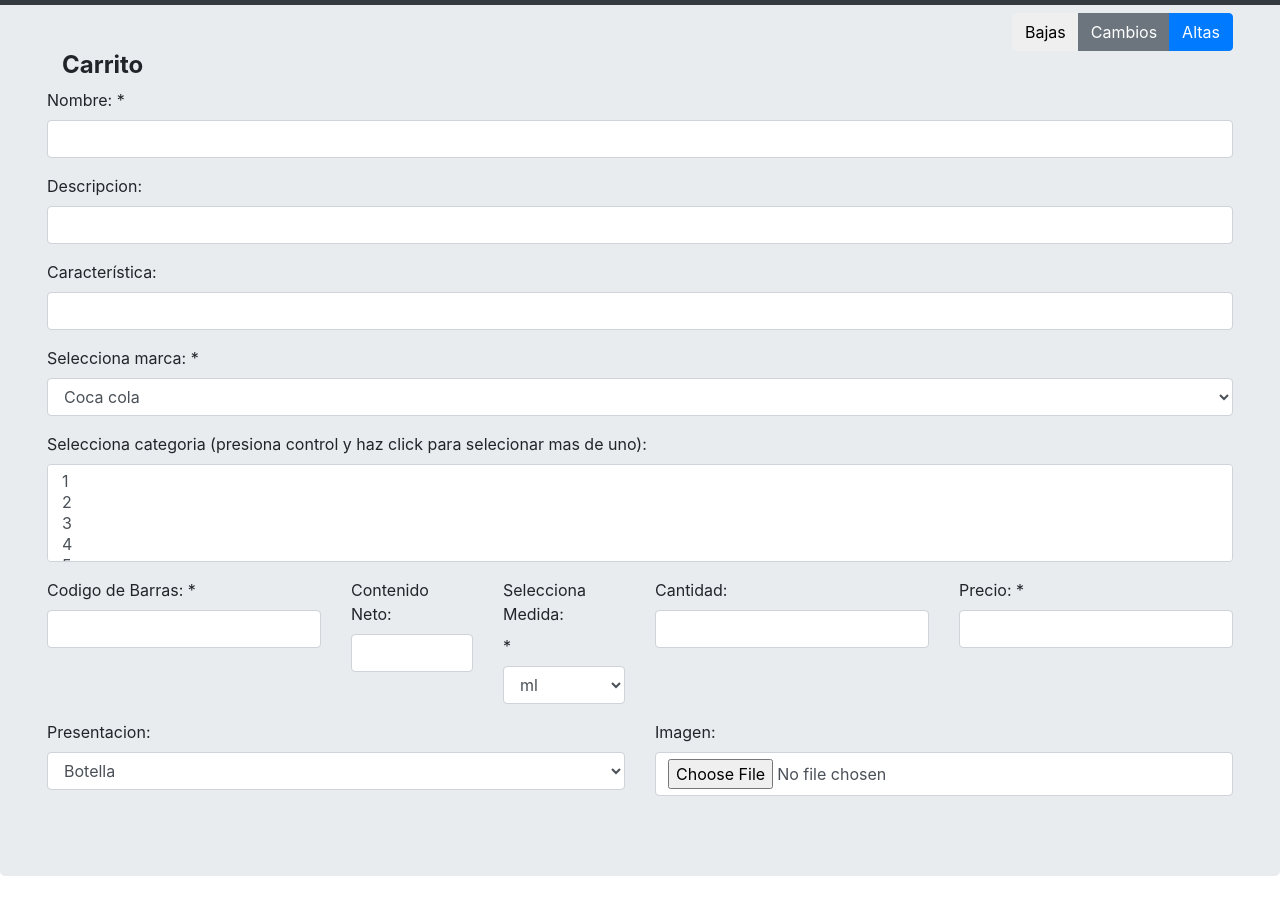
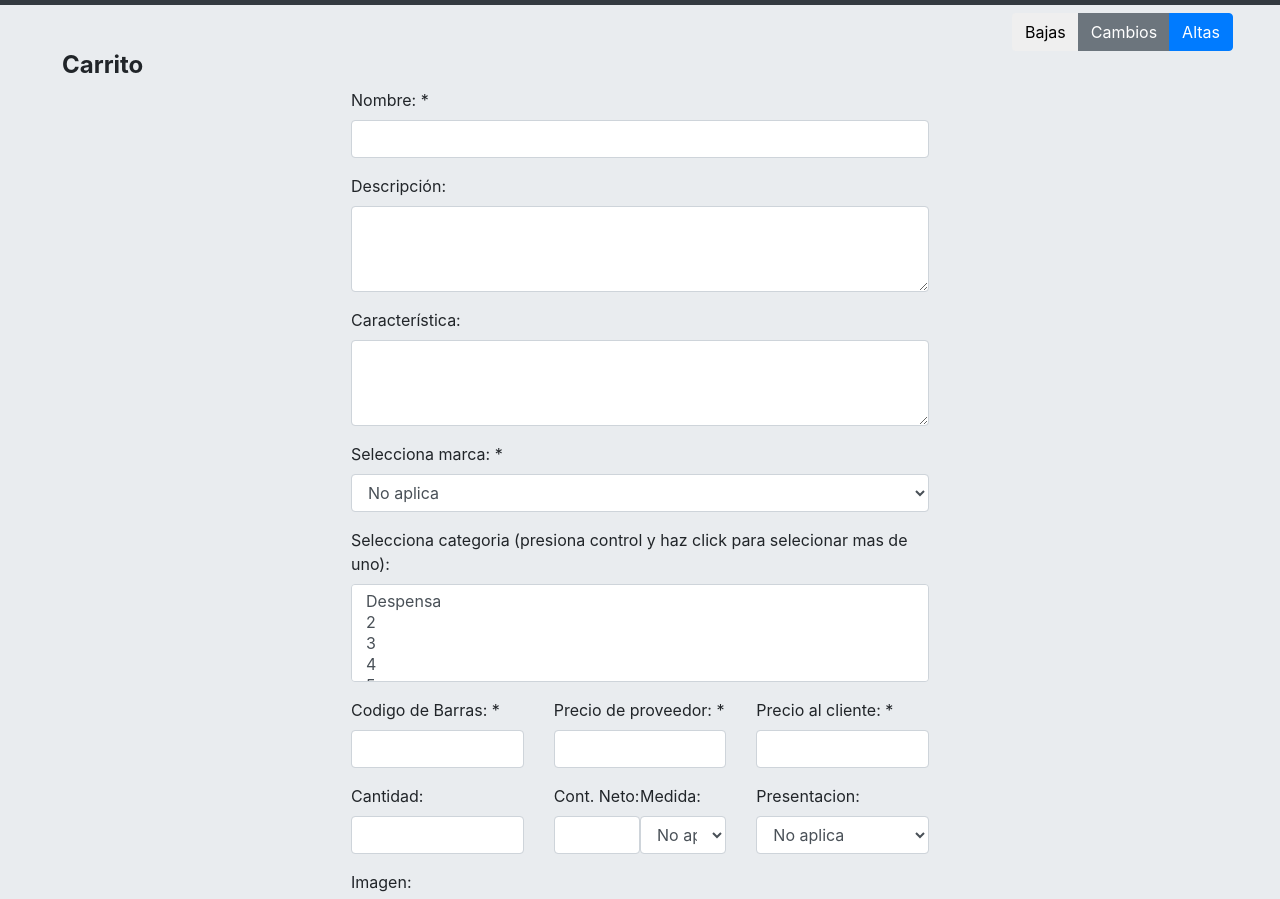
Before and after one commit to Bruceman2003/amazon, a plain HTML site: page index.html in a window 1280 px wide. Shown: the part 51-950 px from the top of the page. Drawn offline with Linux system fonts and the light colour scheme.

Commit message:
cambios de todo

```diff
--- a/index.html
+++ b/index.html
@@ -173,7 +173,8 @@
                 </div>
                 <!-- -######################################################################Altas -->
                 <div id="register">
-
+                    <div class="row">
+                        <div class="offset-sm-3 col-sm-6">
                             <div class="form-group">
                                 <label for="product_name">Nombre:</label>
                                 <label>*</label>
@@ -181,126 +182,114 @@
                             </div>
 
                             <div class="form-group">
-                        <label for="description">Descripcion:</label>
-                        <input type="text" class="form-control" id="description">
+                                <label for="description">Descripción:</label>
+                                <textarea class="form-control" rows="3" id="description"></textarea>
                             </div>
 
                             <div class="form-group">
                                 <label for="characteristics">Característica:</label>
-                        <input type="text" class="form-control" id="characteristics">
+                                <textarea class="form-control" rows="3" id="characteristics"></textarea>
                             </div>
 
                             <div class="form-group">
                                 <label for="brand_name">Selecciona marca:</label>
                                 <label>*</label>
                                 <select class="form-control" id="brand_name">
-                            <option>Coca cola</option>
-                            <option>Pepsi</option>
-                            <option>Santa Clara</option>
-                            <option>Ariel</option>
+                                    <option value="0">No aplica</option>
+                                    <option value="1">Coca cola</option>
+                                    <option value="2">Pepsi</option>
+                                    <option value="3">Santa Clara</option>
+                                    <option value="4">Ariel</option>
                                 </select>
                             </div>
 
                             <div class="form-group">
                                 <label for="category_name">Selecciona categoria (presiona control y haz click para selecionar mas de uno):</label>
                                 <select multiple class="form-control" id="category_name">
-                            <option>1</option>
-                            <option>2</option>
-                            <option>3</option>
-                            <option>4</option>
-                            <option>5</option>
+                                    <option value="0">Despensa</option>
+                                    <option value="1">2</option>
+                                    <option value="2">3</option>
+                                    <option value="3">4</option>
+                                    <option value="4">5</option>
                                 </select>
+                            </div>
+                        </div>
                     </div>
 
                     <div class="row">
-
+                        <div class="offset-3 col-sm-6">
+                            <div class="row">
                                 <div class="col form-group">
                                     <label for="bar_code">Codigo de Barras:</label>
                                     <label>*</label>
                                     <input type="number" class="form-control" id="bar_code">
                                 </div>
 
-                        <div class="col">
-                            <div class="row">
-
                                 <div class="col form-group">
-                                    <label for="net_content">Contenido Neto:</label>
-                                    <input type="number" class="form-control" id="net_content">
+                                    <label for="provider_price">Precio de proveedor:</label>
+                                    <label>*</label>
+                                    <input type="number" class="form-control" id="provider_price">
                                 </div>
 
                                 <div class="col form-group">
-                                    <label for="measurement">Selecciona Medida:</label>
+                                    <label for="client_price">Precio al cliente:</label>
                                     <label>*</label>
+                                    <input type="number" class="form-control" id="client_price">
+                                </div>
+                            </div>
+                        </div>
+                    </div>
+
+                    <div class="row">
+                        <div class="offset-3 col-sm-6">
+                            <div class="row">
+                                <div class="col form-group">
+                                    <label for="quantity">Cantidad:</label>
+                                    <input type="number" class="form-control" id="quantity">
+                                </div>
+                                <div class="col">
+                                    <div class="row">
+                                        <div class="col form-group" style="padding-right: 0;">
+                                            <label for="net_content">Cont. Neto:</label>
+                                            <input type="number" class="form-control" id="net_content">
+                                        </div>
+                                        <div class="col form-group" style="padding-left: 0;">
+                                            <label for="measurement">Medida:</label>
                                             <select class="form-control" id="measurement">
-                                        <option>ml</option>
-                                        <option>kg</option>
-                                        <option>litros</option>
-                                        <option>oz</option>
+                                                <option value="0">No aplica</option>
+                                                <option value="1">ml</option>
+                                                <option value="2">kg</option>
+                                                <option value="3">litros</option>
+                                                <option value="4">oz</option>
                                             </select>
                                         </div>
 
                                     </div>
                                 </div>
-
-                        <div class="col form-group">
-                            <label for="quantity">Cantidad:</label>
-                            <input type="number" class="form-control" id="quantity">
-                        </div>
-
-                        <div class="col form-group">
-                            <label for="price">Precio:</label>
-                            <label>*</label>
-                            <input type="number" class="form-control" id="price">
-                        </div>
-
-                    </div>
-                    <div class="row">
                                 <div class="col form-group">
                                     <label for="presentation">Presentacion:</label>
                                     <select class="form-control" id="presentation">
-                                <option>Botella</option>
-                                <option>Botella retornable</option>
-                                <option>Lata</option>
-                                <option>Caja</option>
-                                <option>Sobre</option>
-                                <option>Paquete</option>
-                                <option>Bolsa</option>
+                                        <option value="0">No aplica</option>
+                                        <option value="1">Botella de plastico</option>
+                                        <option value="2">Botella de vidrio</option>
+                                        <option value="3">Botella retornable</option>
+                                        <option value="4">Lata</option>
+                                        <option value="5">Caja</option>
+                                        <option value="6">Sobre</option>
+                                        <option value="7">Paquete</option>
+                                        <option value="8">Bolsa</option>
+                                        <option value="8">envoltura</option>
                                     </select>
                                 </div>
-                        <div class="col form-group">
+                            </div>
+                        </div>
+                    </div>
+                    <div class="row">
+                        <div class="offset-3 col-sm-6 form-group">
                             <label for="image">Imagen:</label>
                             <input type="file" class="form-control" id="image">
                         </div>
                     </div>
-                    <!-- product{
-                            id,
-                            co
-                            nombre,
-                            descripcions,
-                            características{
-                            color,
-                            capacidad,
-
-                            }
-                            cantidad,
-                            nota,
-                            precio,
-                            disponible,
-                            foto
-                            active,
-                            }
-
-
-                            descuento{
-                            id,
-                            name,
-                            restricciones[],
-                            inicial date,
-                            final_date,
-                            active,
-                            } -->
-
-
                 </div>
             </div>
         </div>
@@ -373,8 +362,7 @@
             var parent = item.closest('tr');
             var subtotal = parent.find(".subtotal");
             var total_per_unit = parent.find(".total_per_unit");
-            var final_subtotal = (Number(total_per_unit.text().replace(",", "")) * parent.find('.quantity').val()).toFixed(
-                2);
+            var final_subtotal = (Number(total_per_unit.text().replace(",", "")) * parent.find('.quantity').val()).toFixed(2);
             subtotal.text(final_subtotal);
 
         }
```
Lines whose indentation alone changed are shown as unchanged.
